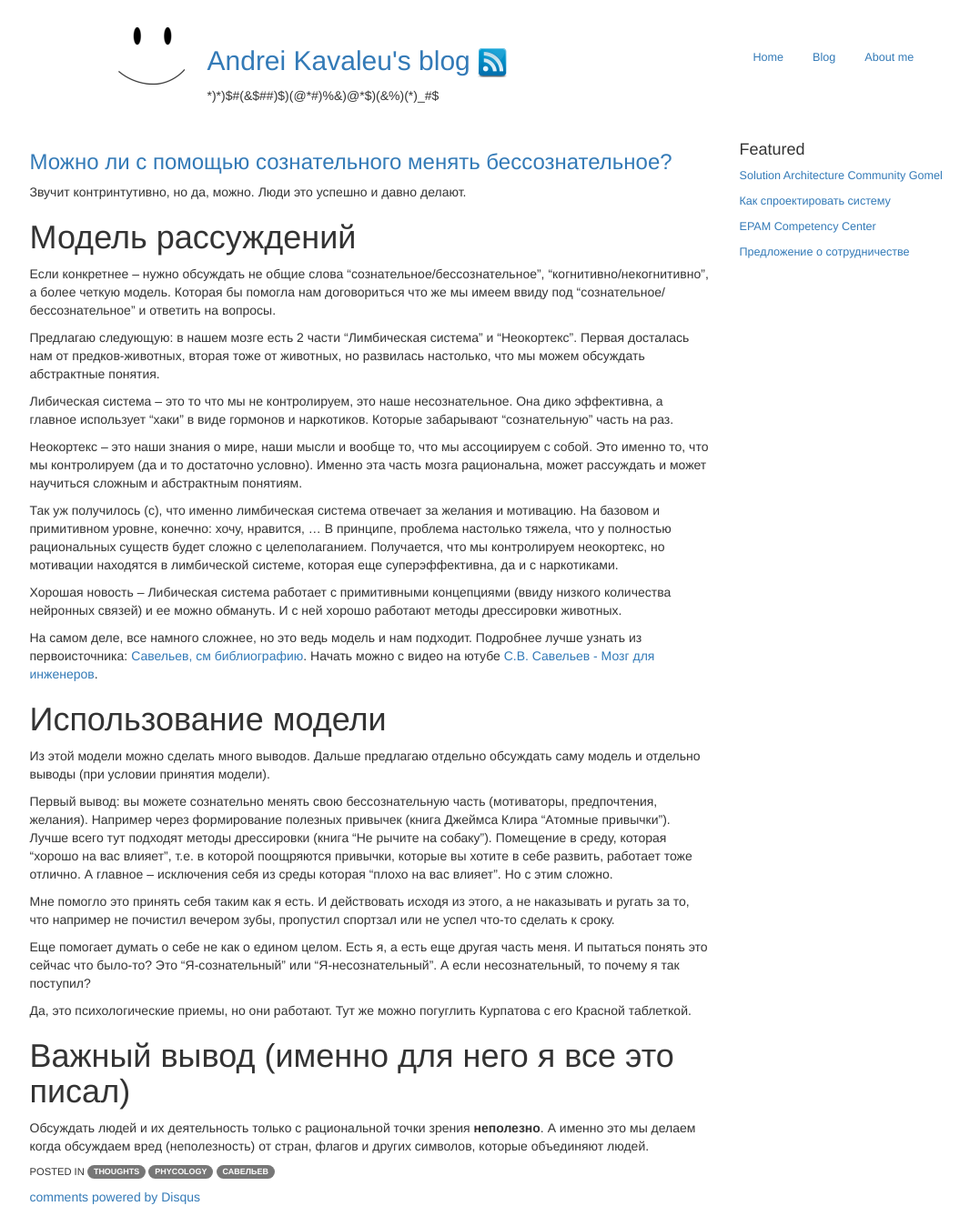
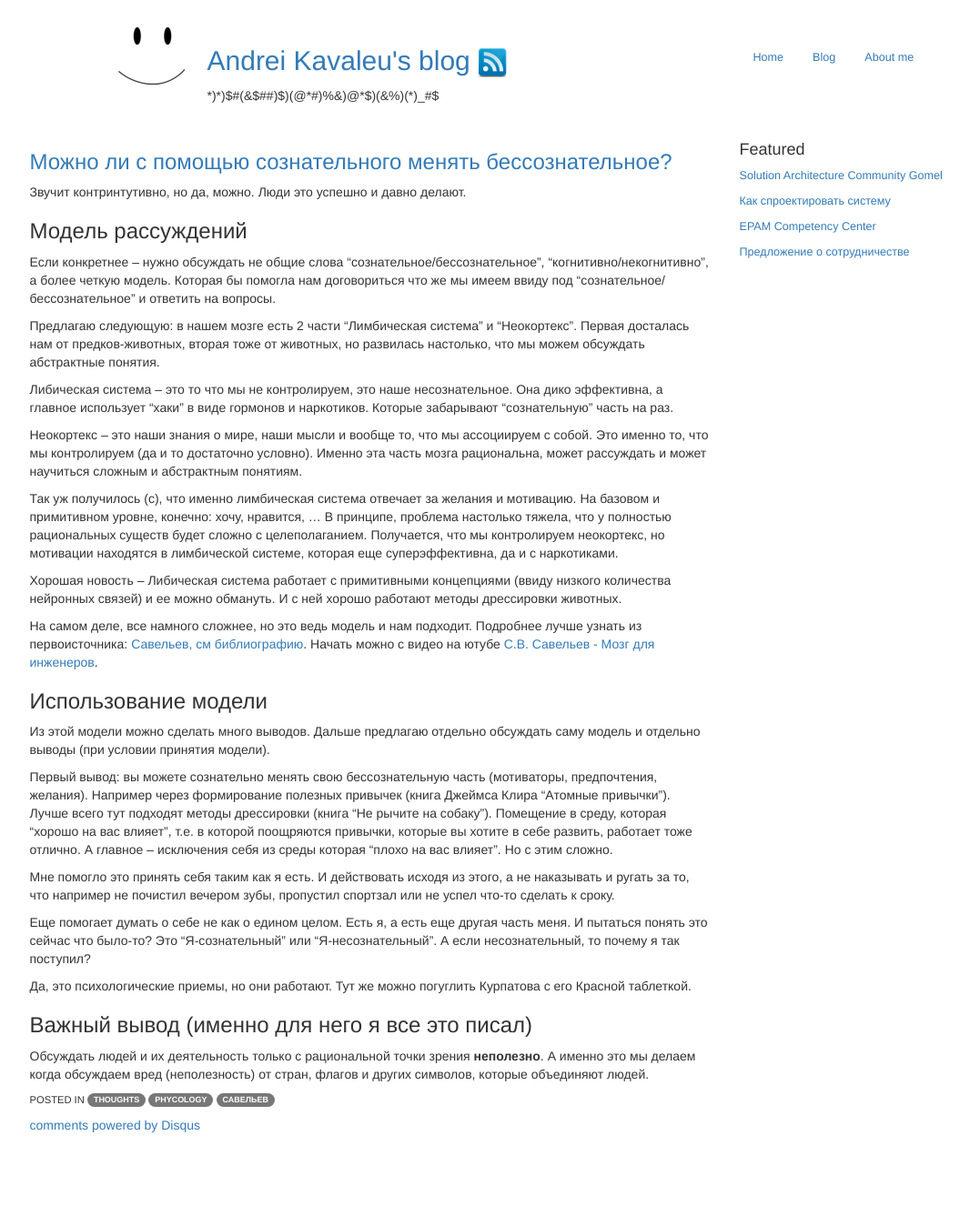
Before and after one commit to akava/akava.github.io, a Jekyll site: the page built from _posts/2022-10-10-change-unconsciousness.md, in a window 1280 px wide. Shown: the whole page at 91% size, without its empty margins (135-1201 px from the left). Built offline with Jekyll 4.4.1, drawn with Linux system fonts in a browser that asks for light colours; nearby versions of some CDN libraries; comment, search, counter and statistics services are not loaded; after the commit the page ends 1247 px from its top, so only the background shows below that.

Commit message:
Fixed formating

```diff
--- a/_posts/2022-10-10-change-unconsciousness.md
+++ b/_posts/2022-10-10-change-unconsciousness.md
@@ -15,7 +15,7 @@ tags:
 
 Звучит контринтутивно, но да, можно. Люди это успешно и давно делают.
 
-# Модель рассуждений
+### Модель рассуждений
 
 Если конкретнее – нужно обсуждать не общие слова "сознательное/бессознательное", "когнитивно/некогнитивно", а более четкую модель. Которая бы помогла нам договориться что же мы имеем ввиду под "сознательное/бессознательное" и ответить на вопросы.
 
@@ -31,7 +31,7 @@ tags:
 
 На самом деле, все намного сложнее, но это ведь модель и нам подходит. Подробнее лучше узнать из первоисточника: [Савельев, см библиографию](https://ru.wikipedia.org/wiki/%D0%A1%D0%B0%D0%B2%D0%B5%D0%BB%D1%8C%D0%B5%D0%B2,_%D0%A1%D0%B5%D1%80%D0%B3%D0%B5%D0%B9_%D0%92%D1%8F%D1%87%D0%B5%D1%81%D0%BB%D0%B0%D0%B2%D0%BE%D0%B2%D0%B8%D1%87). Начать можно с видео на ютубе [С.В. Савельев - Мозг для инженеров](https://www.youtube.com/watch?v=MN4cZ4GtjWA&themeRefresh=1).
 
-# Использование модели
+### Использование модели
 Из этой модели можно сделать много выводов. Дальше предлагаю отдельно обсуждать саму модель и отдельно выводы (при условии принятия модели).
 
 Первый вывод: вы можете сознательно менять свою бессознательную часть (мотиваторы, предпочтения, желания). Например через формирование полезных привычек (книга Джеймса Клира "Атомные привычки"). Лучше всего тут подходят методы дрессировки (книга "Не рычите на собаку"). Помещение в среду, которая "хорошо на вас влияет", т.е. в которой поощряются привычки, которые вы хотите в себе развить, работает тоже отлично. А главное – исключения себя из среды которая "плохо на вас влияет". Но с этим сложно.
@@ -42,5 +42,5 @@ tags:
 
 Да, это психологические приемы, но они работают. Тут же можно погуглить Курпатова с его Красной таблеткой.
 
-# Важный вывод (именно для него я все это писал)
+### Важный вывод (именно для него я все это писал)
 Обсуждать людей и их деятельность только с рациональной точки зрения **неполезно**. А именно это мы делаем когда обсуждаем вред (неполезность) от стран, флагов и других символов, которые объединяют людей.
```
